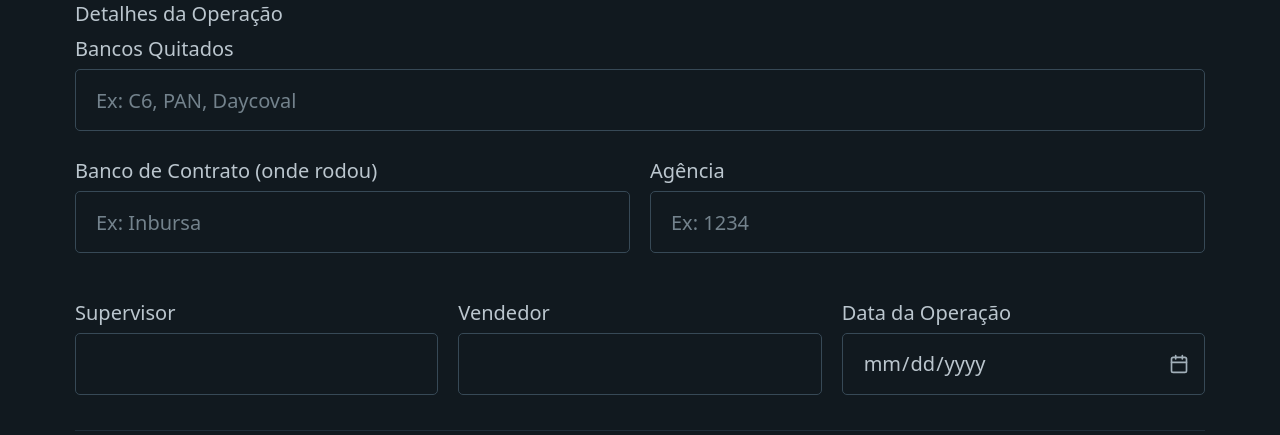
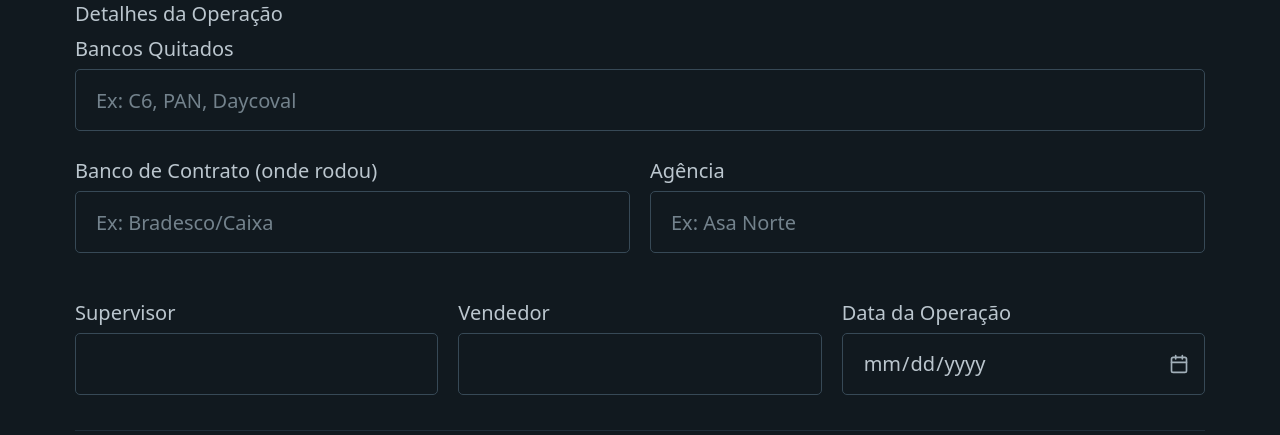
Before and after one commit to LGEEEEEE/controle-alianca-consig, a Flask app: page / in a window 1280 px wide. Shown: the part 843-1278 px from the top of the page. Run offline with Flask 3, Linux system fonts and the light colour scheme; a user stored in the database is signed in.

Commit message:
Adicionando placeholders corretos nos campos criados nos commits anteriores

```diff
--- a/templates/index.html
+++ b/templates/index.html
@@ -52,10 +52,10 @@
                 </label>
                 <div class="grid">
                     <label for="banco_contrato">Banco de Contrato (onde rodou)
-                        <input type="text" id="banco_contrato" name="banco_contrato" placeholder="Ex: Inbursa">
+                        <input type="text" id="banco_contrato" name="banco_contrato" placeholder="Ex: Bradesco/Caixa">
                     </label>
                     <label for="agencia">Agência
-                        <input type="text" id="agencia" name="agencia" placeholder="Ex: 1234">
+                        <input type="text" id="agencia" name="agencia" placeholder="Ex: Asa Norte">
                     </label>
                 </div>
             </fieldset>
```
